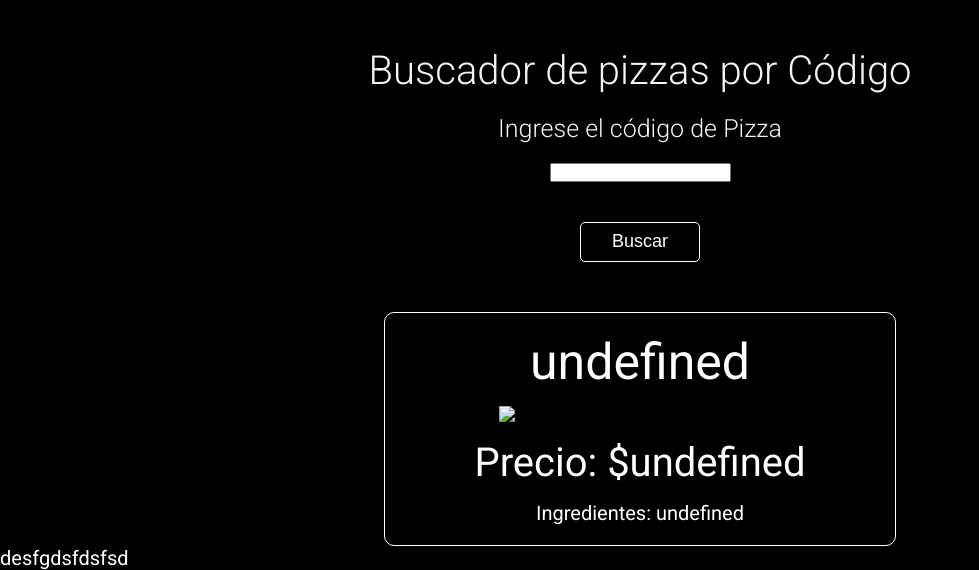
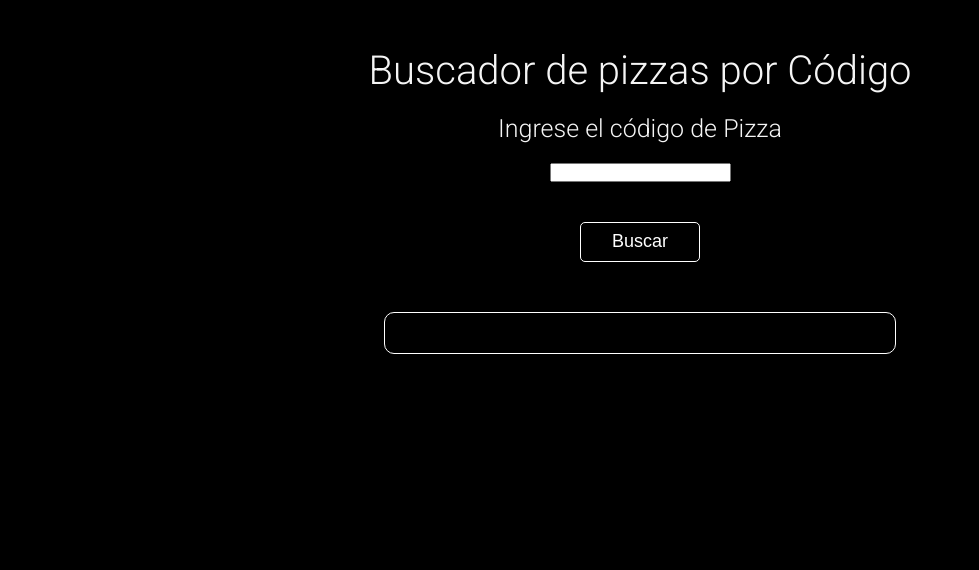
Before and after one commit to leo-gir/JS-3_Nucba, a plain HTML site: page index.html in a window 1280 px wide. Shown: the part 399-969 px from the top of the page, without its empty margins (0-979 px from the left). After the commit the page ends 800 px from the top, so only its background shows below. Drawn offline with Linux system fonts and the light colour scheme.

Commit message:
corrección

```diff
--- a/index.html
+++ b/index.html
@@ -27,8 +27,8 @@
             <div class="card">
             </div>
         </div>
+
     </section>
-<p class="ingredientes">desfgdsfdsfsd</p>
 
     <script src="./index.js"></script>
 </body>
--- a/index.js
+++ b/index.js
@@ -51,7 +51,7 @@ const input = document.getElementById("input");
 const container = document.getElementById("container");
 const small = document.getElementById("small");
 
-const pizza = JSON.parse(localStorage.getItem("pizza")) || [];
+const pizza = JSON.parse(localStorage.getItem("pizza")) || null;
 
 const saveLocalStorage = (pizza) => {
   localStorage.setItem('pizza', JSON.stringify(pizza));
```
